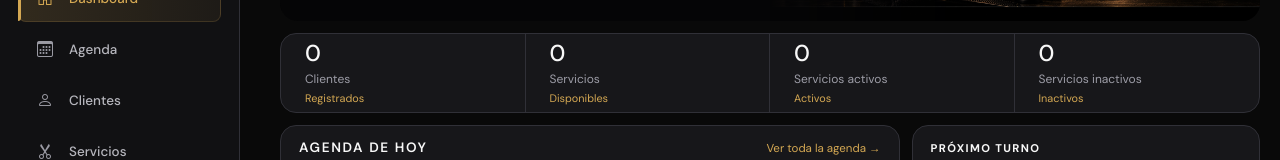
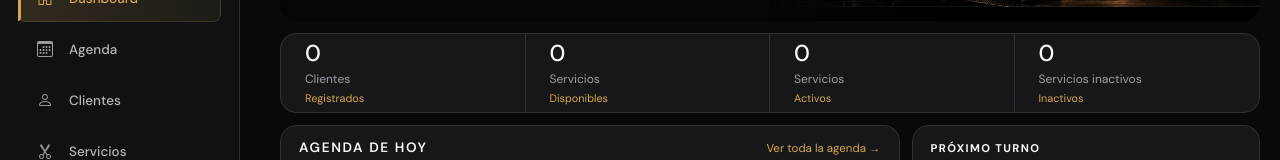
Before and after one commit to rodrimadrid21/BarberSoft-Front, a React (Vite) app: page /dashboard in a window 1280 px wide. Shown: the part 215-375 px from the top of the page. Built offline with nearby package versions, Linux system fonts and the light colour scheme; no server answers.

Commit message:
Fix label service

```diff
--- a/src/components/dashboard/Dashboard.jsx
+++ b/src/components/dashboard/Dashboard.jsx
@@ -107,7 +107,7 @@ const Dashboard = () => {
       <section className="dashboard-summary">
         <SummaryCard titulo="Clientes" valor={clientes.length} detalle="Registrados"/>
         <SummaryCard titulo="Servicios" valor={servicios.length} detalle="Disponibles"/>
-        <SummaryCard titulo="Servicios activos" valor={serviciosActivos} detalle="Activos"/>
+        <SummaryCard titulo="Servicios" valor={serviciosActivos} detalle="Activos"/>
         <SummaryCard titulo="Servicios inactivos" valor={serviciosInactivos} detalle="Inactivos"/>
       </section>
 
```
